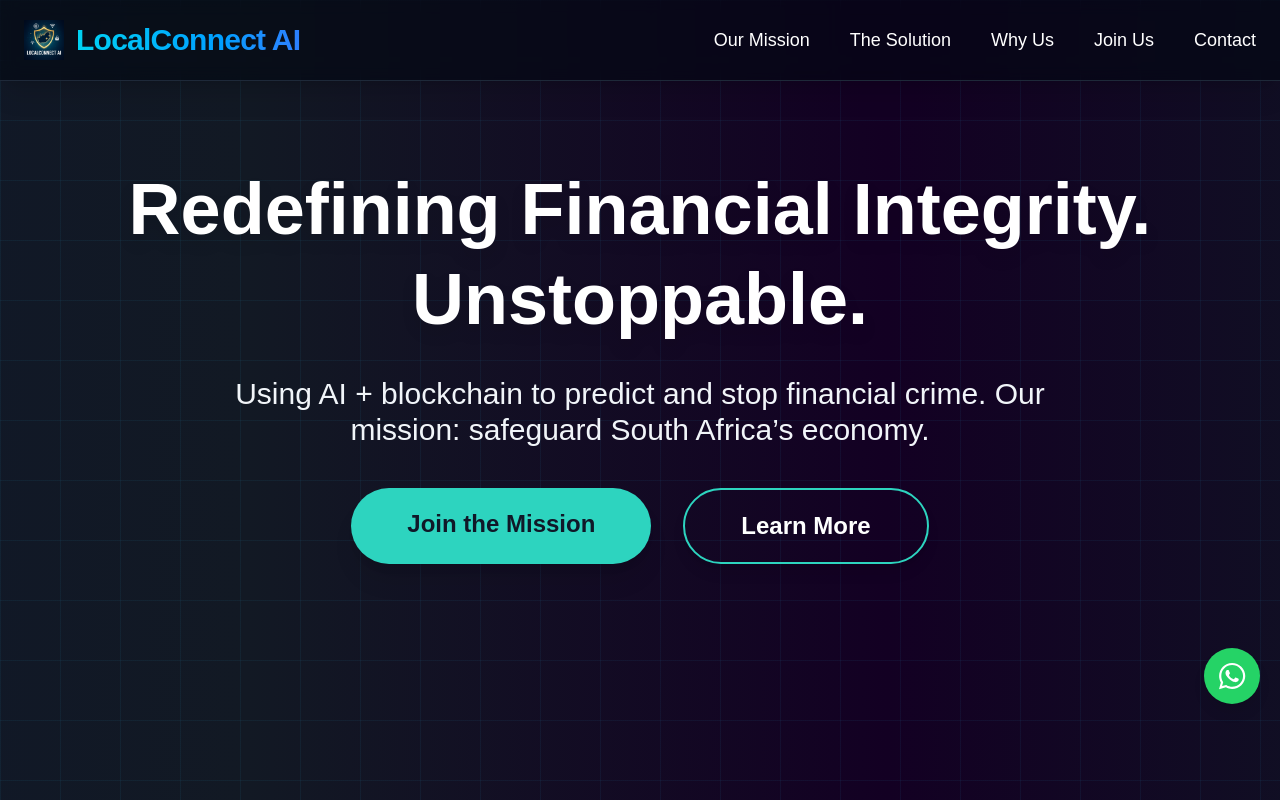
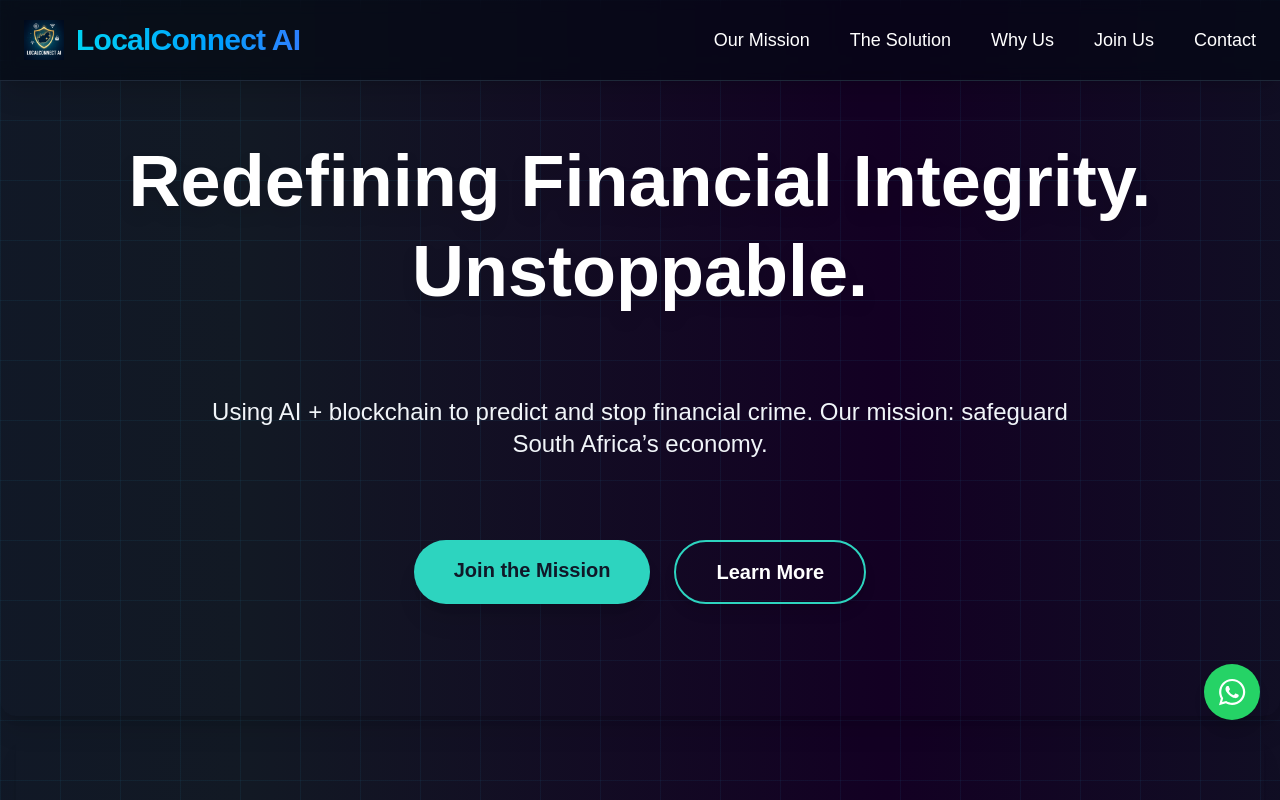
Before and after one commit to nazlul/localconnectai, a Next.js app: page / in a window 1280 px wide. Shown: the top 800 px of the page. Built offline with nearby package versions, Linux system fonts and the light colour scheme.

Commit message:
updated layout

```diff
--- a/src/components/Hero.tsx
+++ b/src/components/Hero.tsx
@@ -10,36 +10,37 @@ const ChatBot = dynamic(() => import('./ChatBot'), { ssr: false })
 export default function Hero() {
   return (
     <>
-      <section className="relative min-h-screen text-[#F1F5F9] py-27 px-6 md:py-35 mb-4 rounded-2xl overflow-hidden">
-        <div className="container mx-auto relative z-10 text-center mt-6">
-          <h1 className="text-4xl md:text-6xl lg:text-7xl font-extrabold leading-tight mb-8 text-white drop-shadow-xl">
+      <section className="relative text-[#F1F5F9] py-20 px-6 md:py-28 rounded-2xl shadow-xl overflow-hidden">
+        <div className="container mx-auto relative z-10 text-center">
+          <h1 className="text-4xl md:text-6xl lg:text-7xl font-extrabold leading-tight my-6 text-white drop-shadow-xl">
             Redefining Financial Integrity.
             <br />
             Unstoppable.
           </h1>
-          <p className="text-xl md:text-2xl lg:text-3xl mb-10 max-w-4xl mx-auto font-light">
+          <p className="text-lg md:text-xl lg:text-2xl my-20 max-w-4xl mx-auto font-light">
             Using AI + blockchain to predict and stop financial crime. Our mission: safeguard South Africa’s economy.
           </p>
-          <div className="flex flex-col sm:flex-row justify-center space-y-6 sm:space-y-0 sm:space-x-8">
+          <div className="flex flex-col sm:flex-row justify-center gap-6">
             <Link
               href="#join-us"
-              className="bg-[#2DD4BF] hover:bg-[#26bfb2] text-gray-900 font-bold py-5 px-14 rounded-full text-xl md:text-2xl transition duration-300 transform hover:scale-105 shadow-xl"
+              className="bg-[#2DD4BF] hover:bg-[#26bfb2] text-gray-900 font-bold py-4 px-10 rounded-full text-lg md:text-xl transition duration-300 transform hover:scale-105 shadow-xl"
             >
               Join the Mission
             </Link>
             <Link
               href="#solution"
-              className="bg-transparent border-2 border-[#2DD4BF] hover:bg-[#2DD4BF] text-white hover:text-gray-900 font-bold py-5 px-14 rounded-full text-xl md:text-2xl transition duration-300 transform hover:scale-105 shadow-lg"
+              className="bg-transparent border-2 border-[#2DD4BF] hover:bg-[#2DD4BF] text-white hover:text-gray-900 font-bold py-4 px-10 rounded-full text-lg md:text-xl transition duration-300 transform hover:scale-105 shadow-lg"
             >
               Learn More
             </Link>
           </div>
         </div>
+
         <a
           href="https://wa.me/14155238886?text=join%20satisfied-inside"
           target="_blank"
           rel="noopener noreferrer"
-          className="fixed bottom-24 right-5 bg-[#25D366] hover:bg-[#1ebe57] rounded-full w-14 h-14 flex items-center justify-center z-50 shadow-lg transition-all duration-300 overflow-x-hidden"
+          className="fixed bottom-20 right-5 bg-[#25D366] hover:bg-[#1ebe57] rounded-full w-14 h-14 flex items-center justify-center z-50 shadow-lg transition-all duration-300"
           aria-label="Chat on WhatsApp"
         >
           <FontAwesomeIcon icon={faWhatsapp} className="text-white text-2xl sm:text-3xl" />
```
